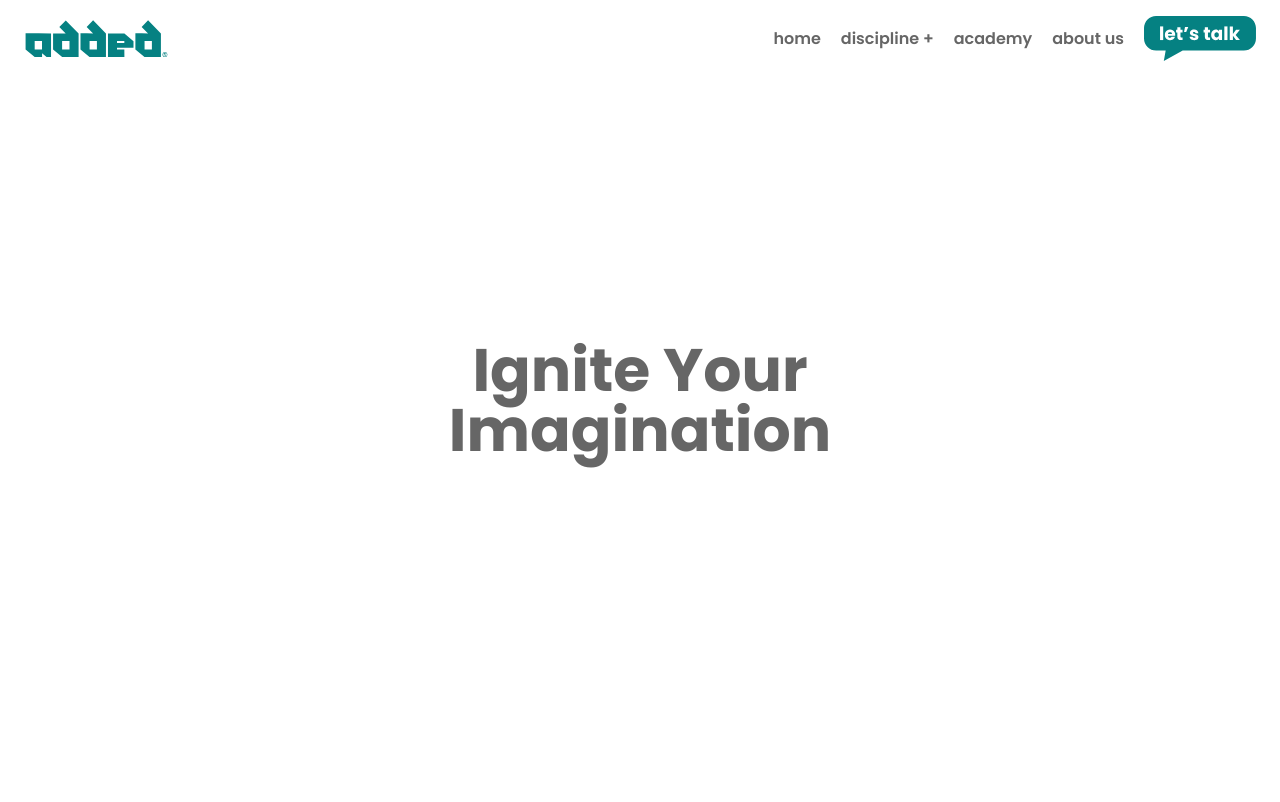
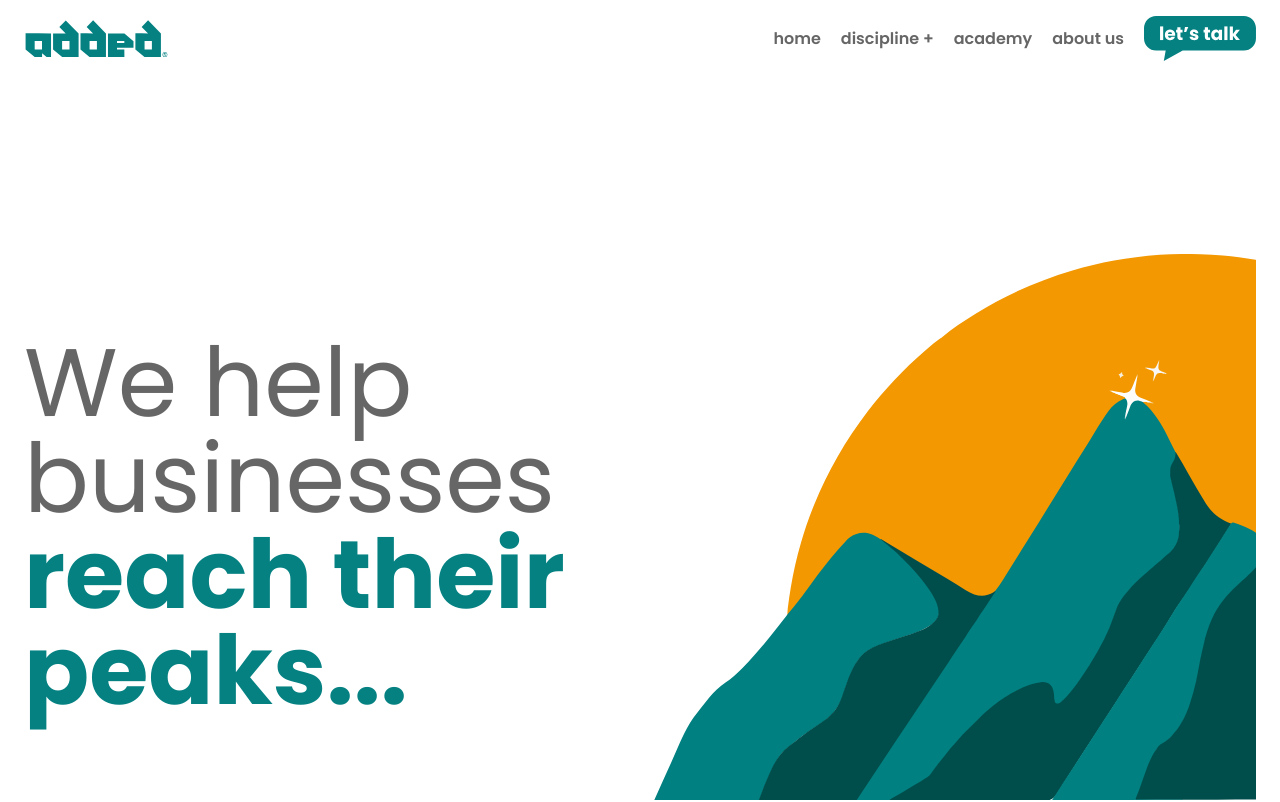
Before and after one commit to Qaudri/added-frontend, a Nuxt app: page / in a window 1280 px wide. Shown: the top 802 px of the page. Built offline with nearby package versions, Linux system fonts and the light colour scheme.

Commit message:
chore: hero section design completed

```diff
--- /dev/null
+++ b/components/Typewriter.vue
@@ -0,0 +1,120 @@
+<template>
+  <h1 class="text-8xl">
+    We help businesses
+    <span class="typed-text font-bold">{{typeValue}}</span>
+    <span class="blinking-cursor">|</span>
+    <span class="cursor" :class="{ typing: typeStatus }">&nbsp;</span>
+  </h1>
+</template>
+
+<script>
+export default {
+    data() {
+      return {
+        typeValue: "",
+        typeStatus: false,
+        displayTextArray: ["reach their peaks...", "connect with customers.."],
+        typingSpeed: 100,
+        erasingSpeed: 100,
+        newTextDelay: 2000,
+        displayTextArrayIndex: 0,
+        charIndex: 0,
+      };
+    },
+    methods: {
+      typeText() {
+          if (this.charIndex < this.displayTextArray[this.displayTextArrayIndex].length) {
+              if (!this.typeStatus)
+                  this.typeStatus = true;
+              this.typeValue += this.displayTextArray[this.displayTextArrayIndex].charAt(this.charIndex);
+              this.charIndex += 1;
+              setTimeout(this.typeText, this.typingSpeed);
+          }
+          else {
+              this.typeStatus = false;
+              setTimeout(this.eraseText, this.newTextDelay);
+          }
+      },
+      eraseText() {
+          if (this.charIndex > 0) {
+              if (!this.typeStatus)
+                  this.typeStatus = true;
+              this.typeValue = this.displayTextArray[this.displayTextArrayIndex].substring(0, this.charIndex - 1);
+              this.charIndex -= 1;
+              setTimeout(this.eraseText, this.erasingSpeed);
+          }
+          else {
+              this.typeStatus = false;
+              this.displayTextArrayIndex += 1;
+              if (this.displayTextArrayIndex >= this.displayTextArray.length)
+                  this.displayTextArrayIndex = 0;
+              setTimeout(this.typeText, this.typingSpeed + 1000);
+          }
+      },
+    },
+    created() {
+        setTimeout(this.typeText, this.newTextDelay + 200);
+    },
+}
+</script>
+
+<style>
+span.typed-text {
+  color: #058182;
+}
+
+.blinking-cursor {
+  font-size: 4.5rem;
+  color: #F4F4F4;
+  -webkit-animation: 1s blink step-end infinite;
+  -moz-animation: 1s blink step-end infinite;
+  -ms-animation: 1s blink step-end infinite;
+  -o-animation: 1s blink step-end infinite;
+  animation: 1s blink step-end infinite;
+}
+@keyframes blink {
+  from,
+  to {
+    color: transparent;
+  }
+  50% {
+    color: #2c3e50;
+  }
+}
+@-moz-keyframes blink {
+  from,
+  to {
+    color: transparent;
+  }
+  50% {
+    color: #2c3e50;
+  }
+}
+@-webkit-keyframes blink {
+  from,
+  to {
+    color: transparent;
+  }
+  50% {
+    color: #2c3e50;
+  }
+}
+@-ms-keyframes blink {
+  from,
+  to {
+    color: transparent;
+  }
+  50% {
+    color: #2c3e50;
+  }
+}
+@-o-keyframes blink {
+  from,
+  to {
+    color: transparent;
+  }
+  50% {
+    color: #2c3e50;
+  }
+}
+</style>
--- a/pages/index.vue
+++ b/pages/index.vue
@@ -3,9 +3,10 @@
   <Head>
     <Title>Home | Added Digital Solutions</Title>
   </Head>
-  <header class="relative h-fit py-40 md:py-0 md:h-screen grid place-items-center">
-    <div class="max-w-7xl container mx-auto px-6 text-accent">
-      <UiTypographyH1 class="capitalize font-bold sm:text-5xl text-6xl lg:text-8xl text-center">Ignite Your<br/>Imagination</UiTypographyH1>
+  <header class="relative h-fit py-40 md:py-0 md:h-screen grid place-items-end">
+    <div class="max-w-7xl container mx-auto px-6 text-accent flex justify-between items-center">
+      <Typewriter />
+      <img src="@/assets/images/hero.svg" alt="" class="w-1/2">
     </div>
   </header>
 
```
